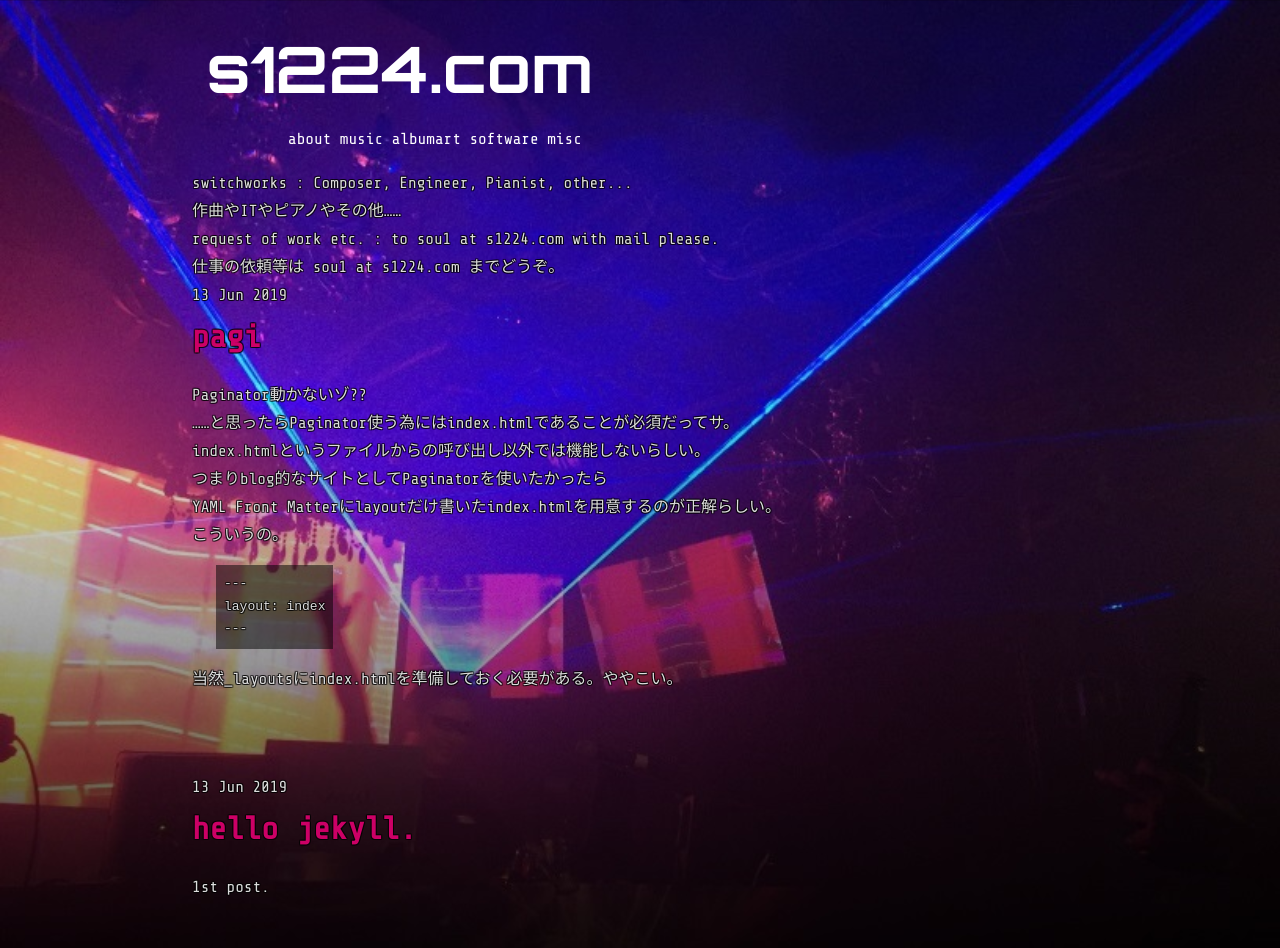
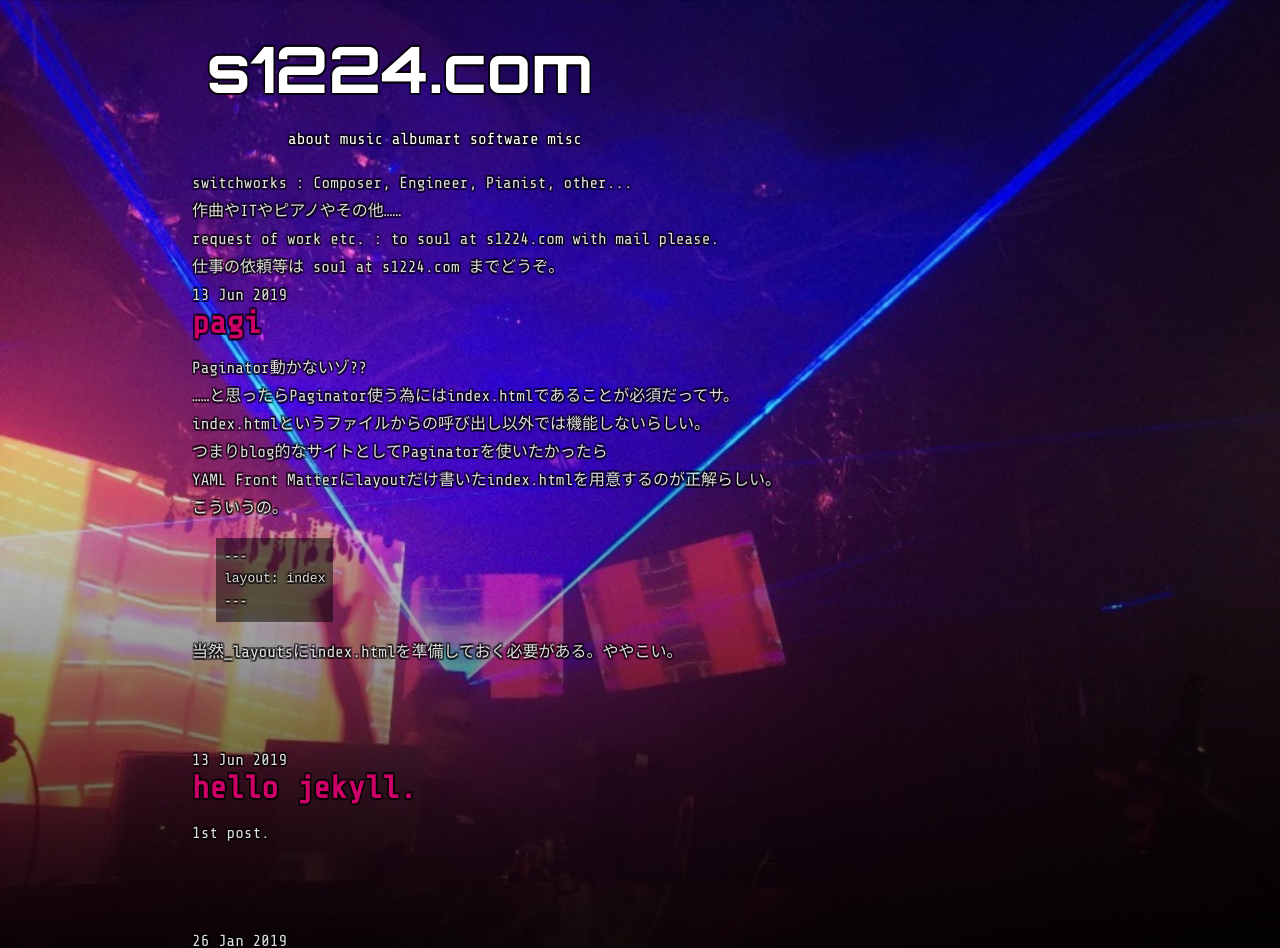
Before and after one commit to switchworks/switchworks.github.io, a Jekyll site: the page built from index.html, in a window 1280 px wide. Shown: the top 948 px of the page. Built offline with Jekyll 4.4.1, drawn with Linux system fonts in a browser that asks for light colours; the list of posts is cut into pages by our own code.

Commit message:
Update default.html

```diff
--- a/_layouts/default.html
+++ b/_layouts/default.html
@@ -24,6 +24,7 @@
 		overflow-y:scroll;
 		height : 100%;
 		font-family : 'Share Tech Mono', "游ゴシック体", YuGothic, "YuGothic M", "ヒラギノ角ゴ Pro W3", sans-serif;
+		text-shadow: 0.1rem 0.1rem 0 #00000080, -0.1rem -0.1rem 0 #00000080, -0.1rem 0.1rem 0 #00000080, 0.1rem -0.1rem 0 #00000080, 0 0.1rem 0 #00000080, 0 -0.1rem 0 #00000080, -0.1rem 0 0 #00000080, 0.1rem 0 0 #00000080;
 		line-height: 1.75;
 		color : #dddddd;
 		background: url("/images/0023bg.jpg");
@@ -67,12 +68,13 @@
 	}
 	article{
 		overflow:hidden;
-		text-shadow: 1px 1px 0 #00000080, -1px -1px 0 #00000080, -1px 1px 0 #00000080, 1px -1px 0 #00000080, 0 1px 0 #00000080, 0 -1px 0 #00000080, -1px 0 0 #00000080, 1px 0 0 #00000080;
 	}
 	article h1 {
 		color : #cc0066;
 		margin : 0;
 		font-size: 2rem;
+		line-height: 0.9;
+
 	}
 	article h1 a {
 		color : #cc0066;
```
